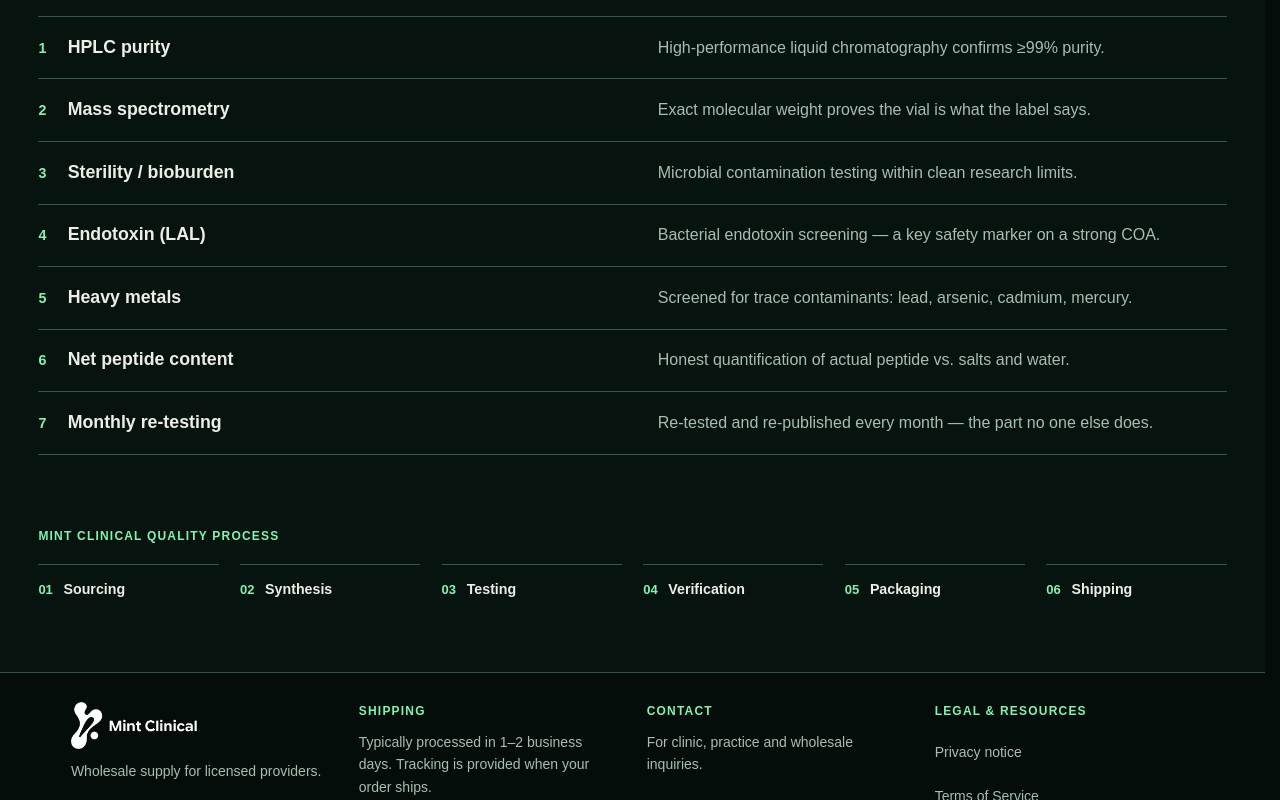
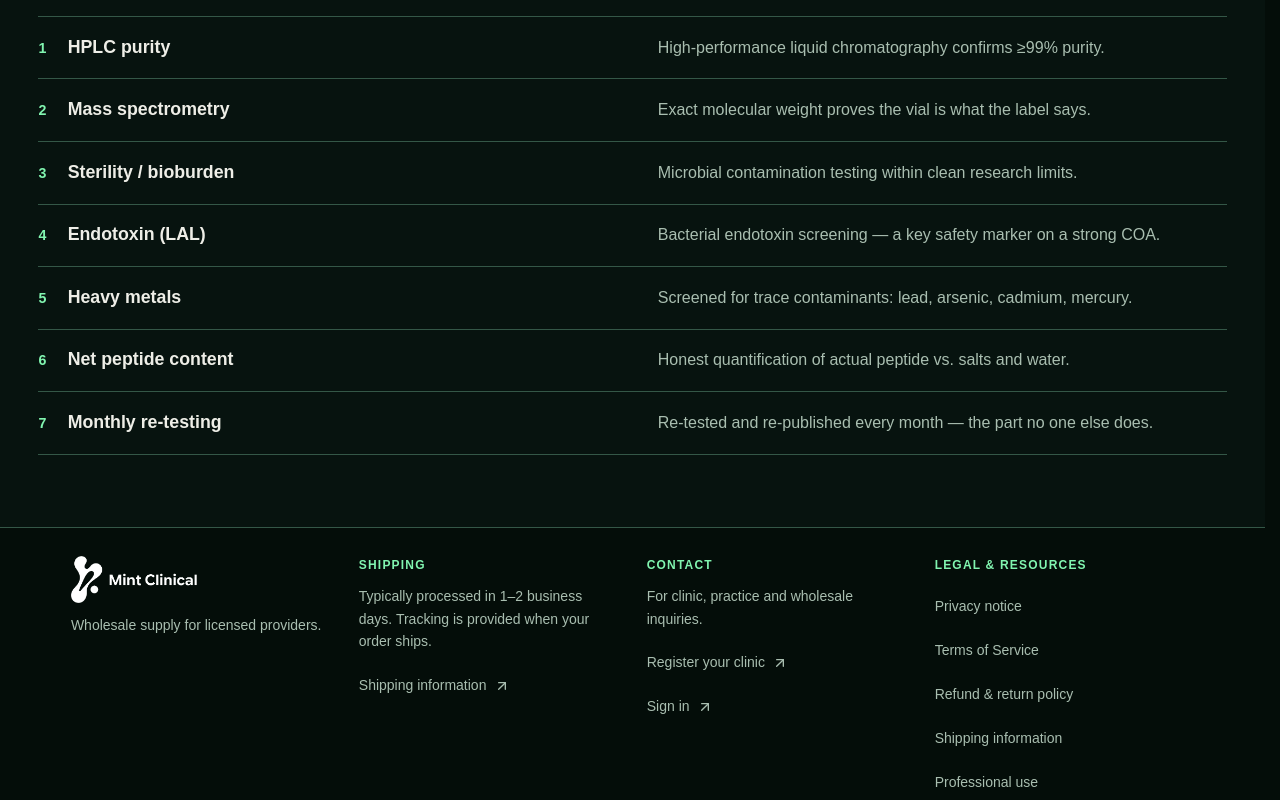
Before and after one commit to SwitchMemphis/method-clinical, a Next.js app: page /testing-standards in a window 1280 px wide. Shown: the part 1170-1970 px from the top of the page. Built offline with nearby package versions, Linux system fonts and the light colour scheme; no server answers; a web font is replaced by a local one.

Commit message:
Remove the Quality Process strip from Testing Standards

```diff
--- a/src/views/testing-standards/index.tsx
+++ b/src/views/testing-standards/index.tsx
@@ -6,7 +6,7 @@ import { generateMetadata } from "@/utils/seo/generate-page-metadata";
 
 export const testingStandardsMetadata = generateMetadata({
   title: "Testing Standards | Mint Clinical",
-  description: "Explore the Mint Clinical release standards, seven-layer testing protocol, and quality process.",
+  description: "Explore the Mint Clinical release standards and seven-layer testing protocol.",
   url: testingStandardsPath,
 });
 
@@ -57,7 +57,7 @@ export function TestingStandardsView() {
           </ol>
         </section>
 
-        <section aria-labelledby="testing-protocol" className="py-utility-section">
+        <section aria-labelledby="testing-protocol" className="pt-utility-section">
           <h2 id="testing-protocol" className={labelClass}>{content.protocolTitle}</h2>
           <ol role="list" className="mt-5 border-t border-border-subtle">
             {content.protocol.map(({ title, description }, index) => (
@@ -71,18 +71,6 @@ export function TestingStandardsView() {
             ))}
           </ol>
         </section>
-
-        <section aria-labelledby="quality-process">
-          <h2 id="quality-process" className={labelClass}>{content.processTitle}</h2>
-          <ol role="list" className="mt-5 grid gap-x-6 gap-y-4 sm:grid-cols-3 lg:grid-cols-6">
-            {content.process.map((step, index) => (
-              <li key={step} className="flex items-baseline gap-3 border-t border-border-subtle pt-4">
-                <span className="text-utility-small font-semibold text-accent tabular-nums">{stepNumber(index)}</span>
-                <span className="font-semibold">{step}</span>
-              </li>
-            ))}
-          </ol>
-        </section>
       </div>
     </main>
   );
```
